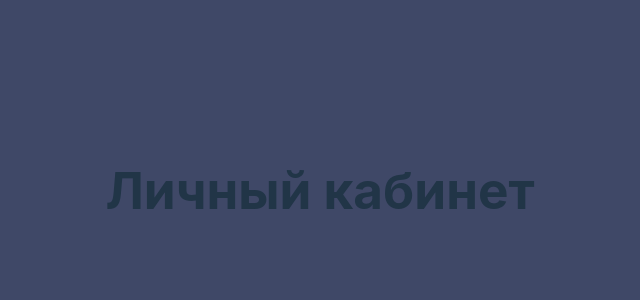
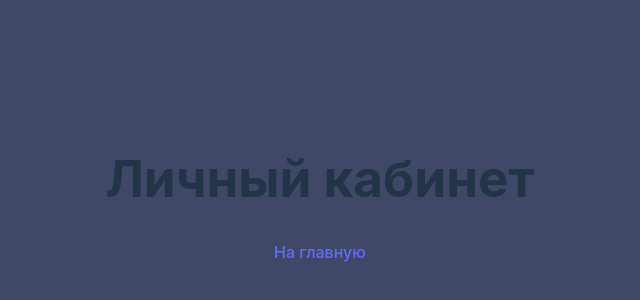
Before and after one commit to PavelLatmentsev/intensive_tasks, a React (Vite) app in the folder intensive/: page /1/personal in a window 1280 px wide. Shown: the part 210-510 px from the top of the page, without its empty margins (320-960 px from the left). Built offline with nearby package versions, Linux system fonts and the light colour scheme.

Commit message:
add link on accoun page

```diff
--- a/intensive/db.json
+++ b/intensive/db.json
@@ -19,6 +19,11 @@
       "id": "4",
       "login": "victor@gmail.com",
       "password": "android-20K"
+    },
+    {
+      "login": "anton@gmail.com",
+      "password": "1234567",
+      "id": 1700114496136
     }
   ]
 }
--- a/intensive/package.json
+++ b/intensive/package.json
@@ -4,7 +4,7 @@
   "version": "0.0.0",
   "type": "module",
   "scripts": {
-    "dev": "vite",
+    "dev": "concurrently \"vite\" \"json-server --watch db.json\"",
     "build": "tsc && vite build",
     "lint": "eslint . --ext ts,tsx --report-unused-disable-directives --max-warnings 0",
     "preview": "vite preview"
@@ -12,6 +12,7 @@
   "dependencies": {
     "@react-oauth/google": "^0.11.1",
     "axios": "^1.6.2",
+    "concurrently": "^8.2.2",
     "immer": "^10.0.3",
     "json-server": "^0.17.4",
     "react": "^18.2.0",
--- /dev/null
+++ b/intensive/src/app/pages/accountPage/AccountPage.module.scss
@@ -0,0 +1,5 @@
+.account {
+    &__link {
+
+    }
+}
--- a/intensive/src/app/pages/accountPage/accountPage.tsx
+++ b/intensive/src/app/pages/accountPage/accountPage.tsx
@@ -1,6 +1,12 @@
+import { Link } from "react-router-dom";
+import styles from"./AccountPage.module.scss"
 const AccounPage = () => {
+
     return (
+        <>
         <h1>Личный кабинет</h1>
+        <Link to={"/"} className={styles.account__link}> На главную</Link>
+        </>
      );
 }
 
```
Also changed, not shown: 1 other file (tests, documents, lock files or other folders).
